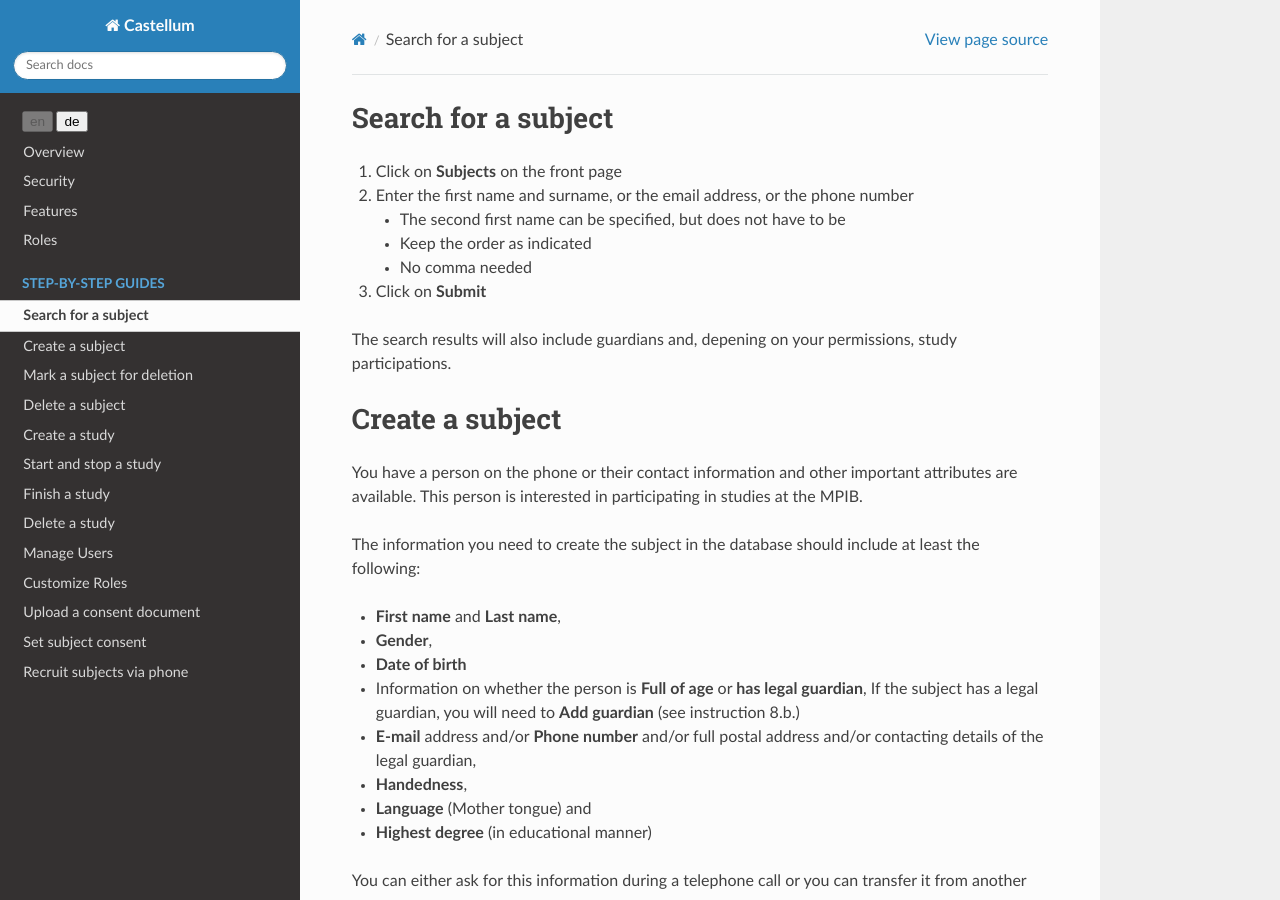
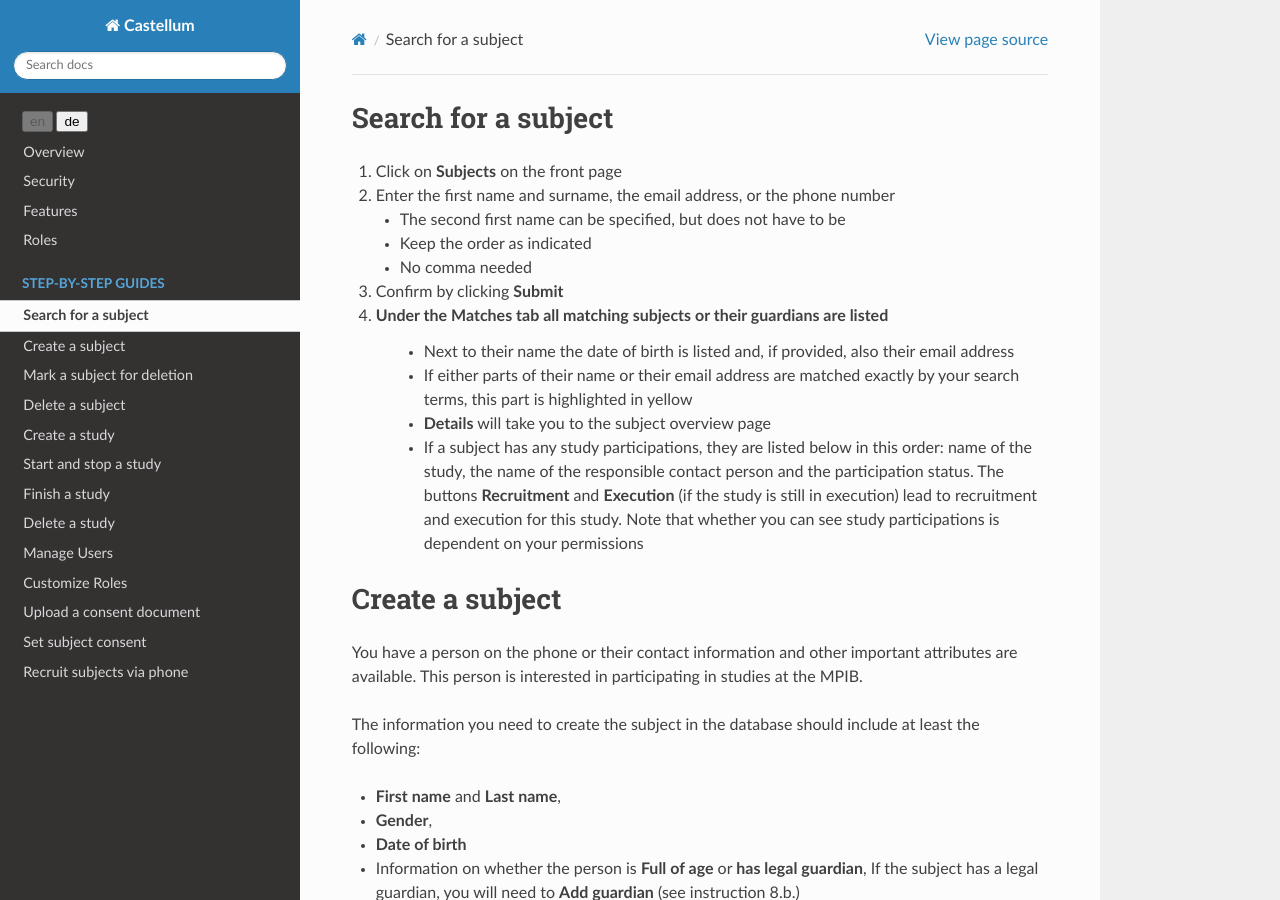
Before and after one commit to DouglasNeuroInformatics/castellum, a Sphinx documentation site: the page built from source/guides/subject-management.rst, in a window 1280 px wide and 900 px high. Built offline with Sphinx 7.4.7 and the Read the Docs theme 2.0.0, drawn with Linux system fonts in a browser that asks for light colours.

Commit message:
document subject search

```diff
--- a/source/guides/subject-management.rst
+++ b/source/guides/subject-management.rst
@@ -5,16 +5,25 @@ Search for a subject
 
 1.  Click on **Subjects** on the front page
 
-2.  Enter the first name and surname, or the email address, or the phone number
+2.  Enter the first name and surname, the email address, or the phone number
 
     -   The second first name can be specified, but does not have to be
     -   Keep the order as indicated
     -   No comma needed
 
-3.  Click on **Submit**
+3.  Confirm by clicking **Submit**
 
-The search results will also include guardians and, depening on your
-permissions, study participations.
+4. Under the **Matches** tab all matching subjects or their guardians are listed
+    *  Next to their name the date of birth is listed and, if provided, also their
+       email address
+    *  If either parts of their name or their email address are matched exactly by your
+       search terms, this part is highlighted in yellow
+    *  **Details** will take you to the subject overview page
+    *  If a subject has any study participations, they are listed below in this order:
+       name of the study, the name of the responsible contact person and the participation
+       status. The buttons **Recruitment** and **Execution** (if the study is still in
+       execution) lead to recruitment and execution for this study. Note that whether you
+       can see study participations is dependent on your permissions
 
 
 .. _subject-create:
```
